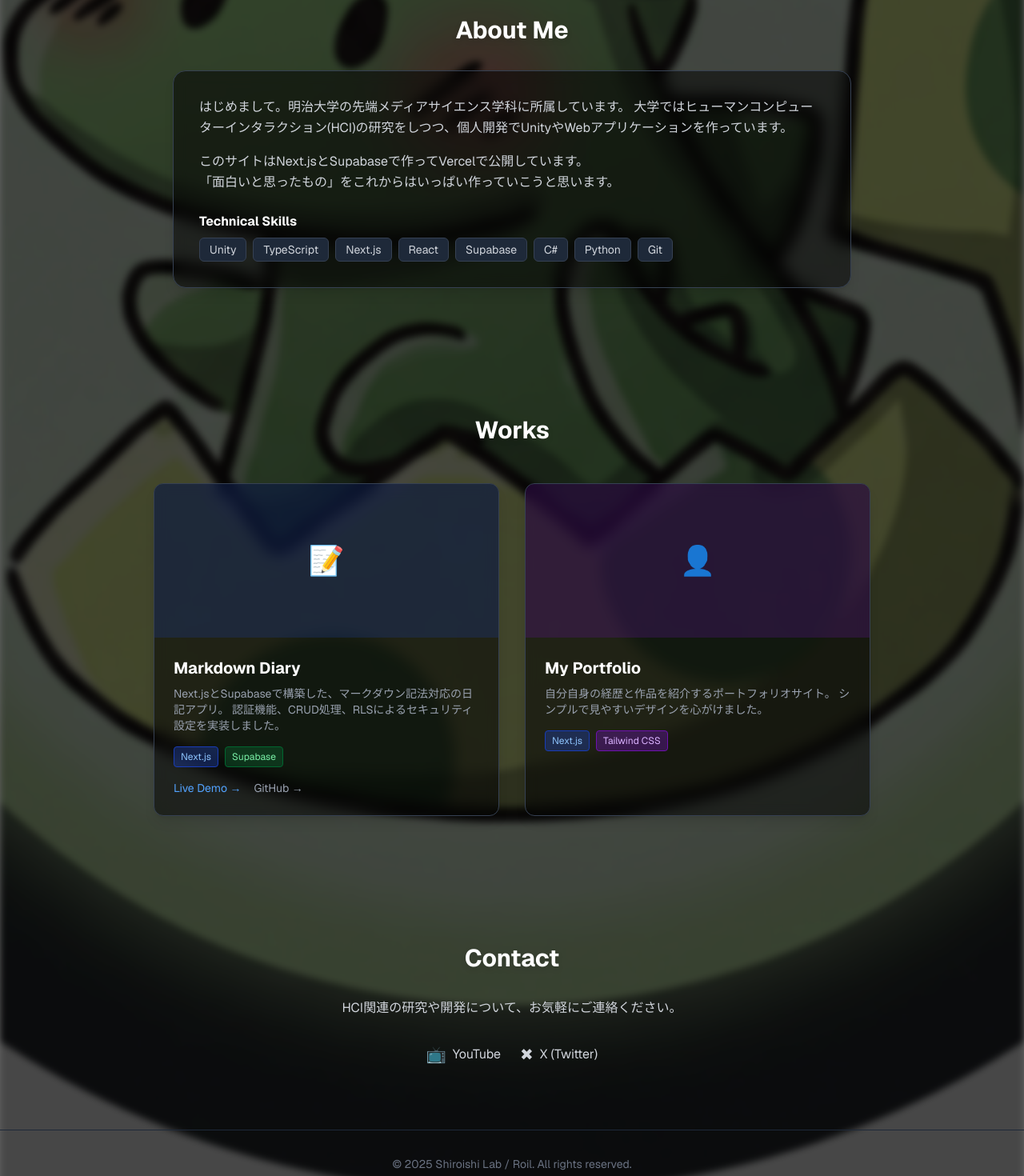
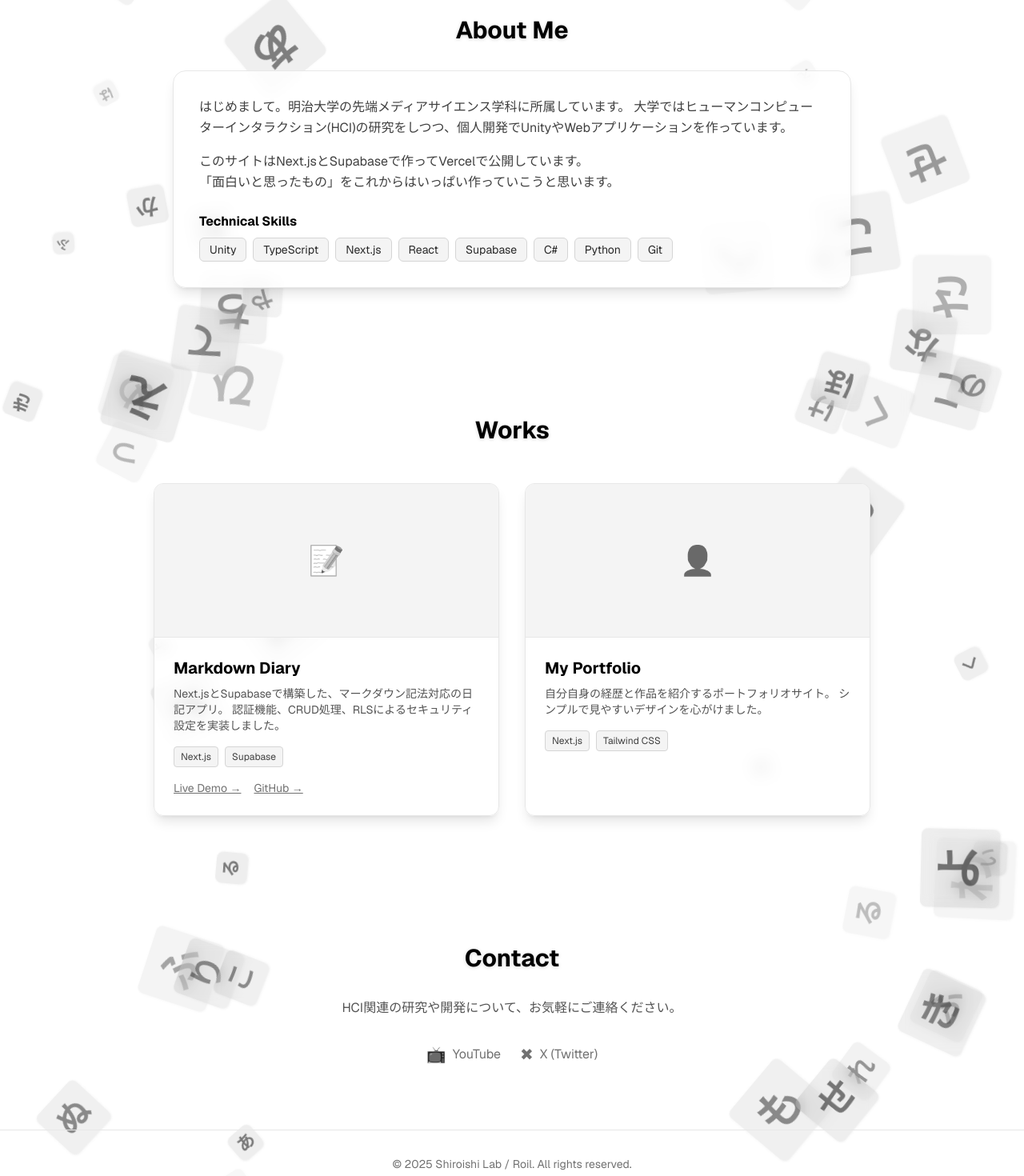
Before and after one commit to Roiril/my-portfolio, a Next.js app: page / in a window 1280 px wide. Shown: the part 860-2330 px from the top of the page at 80% size. Built offline with nearby package versions, Linux system fonts and the light colour scheme.

Commit message:
gray-fallmoji

```diff
--- a/app/page.tsx
+++ b/app/page.tsx
@@ -1,51 +1,215 @@
 "use client";
 import Link from 'next/link';
+import { useEffect, useState, useRef } from 'react';
+
+// ランダムな数値を生成する関数
+const random = (min: number, max: number) => Math.random() * (max - min) + min;
+
+// ひらがなのリスト
+const hiraganaChars = "あいうえおかきくけこさしすせそたちつてとなにぬねのはひふへほまみむめもやゆよらりるれろわをん";
+
+// 四角形のデータの型定義
+type Square = {
+  id: number;
+  side: 'left' | 'right';
+  initialLeft?: string;
+  initialRight?: string;
+  size: string;
+  opacity: number;
+  duration: string;
+  delay: string;
+  char: string;
+  fixedX?: number;
+  fixedY?: number;
+};
 
 export default function Home() {
+  const [squares, setSquares] = useState<Square[]>([]);
+
+  const draggingRef = useRef<{ id: number, side: 'left'|'right', offsetX: number, offsetY: number } | null>(null);
+
+  useEffect(() => {
+    const width = typeof window !== 'undefined' ? window.innerWidth : 1000;
+    const count = Math.max(10, Math.floor(width / 30));
+
+    const generateSquares = (side: 'left' | 'right') => {
+      return Array.from({ length: count }).map((_, i) => {
+        const sizeVal = random(20, 100);
+        const durationVal = sizeVal * 0.6 + 20;
+
+        return {
+          id: i,
+          side: side,
+          [side === 'left' ? 'initialLeft' : 'initialRight']: `${random(0, 25)}%`,
+          size: `${sizeVal}px`,
+          opacity: random(0.3, 0.7),
+          duration: `${durationVal}s`,
+          delay: `-${random(0, durationVal)}s`,
+          char: hiraganaChars[Math.floor(random(0, hiraganaChars.length))],
+        } as Square;
+      });
+    };
+
+    setSquares([...generateSquares('left'), ...generateSquares('right')]);
+  }, []);
+
+  useEffect(() => {
+    const handleMouseMove = (e: MouseEvent) => {
+      if (!draggingRef.current) return;
+
+      const { id, side, offsetX, offsetY } = draggingRef.current;
+      const newX = e.pageX - offsetX;
+      const newY = e.pageY - offsetY;
+
+      setSquares((prev) => prev.map(sq => {
+        if (sq.id === id && sq.side === side) {
+          return { ...sq, fixedX: newX, fixedY: newY };
+        }
+        return sq;
+      }));
+    };
+
+    const handleMouseUp = () => {
+      if (draggingRef.current) {
+        draggingRef.current = null;
+        document.body.style.cursor = 'auto';
+      }
+    };
+
+    window.addEventListener('mousemove', handleMouseMove);
+    window.addEventListener('mouseup', handleMouseUp);
+
+    return () => {
+      window.removeEventListener('mousemove', handleMouseMove);
+      window.removeEventListener('mouseup', handleMouseUp);
+    };
+  }, []);
+
+  const handleMouseDown = (e: React.MouseEvent<HTMLDivElement>, square: Square) => {
+    e.preventDefault();
+    e.stopPropagation();
+
+    const element = e.currentTarget;
+    const rect = element.getBoundingClientRect();
+
+    const offsetX = e.clientX - rect.left;
+    const offsetY = e.clientY - rect.top;
+
+    draggingRef.current = {
+      id: square.id,
+      side: square.side,
+      offsetX,
+      offsetY
+    };
+
+    const currentX = rect.left + window.scrollX;
+    const currentY = rect.top + window.scrollY;
+
+    setSquares((prev) => prev.map(sq => {
+      if (sq.id === square.id && sq.side === square.side) {
+        return { ...sq, fixedX: currentX, fixedY: currentY };
+      }
+      return sq;
+    }));
+
+    document.body.style.cursor = 'grabbing';
+  };
+
   return (
-    // bg-gray-50 を削除し、相対位置とテキスト色を白っぽく変更
-    <main className="relative min-h-screen text-gray-100 font-sans overflow-hidden">
+    // 白背景・黒文字に変更し、全体をグレースケール化
+    <main className="relative min-h-screen text-gray-900 font-sans overflow-hidden bg-white grayscale">
+      <style jsx>{`
+        @keyframes fall {
+          0% {
+            top: -10%;
+            transform: rotate(0deg);
+          }
+          100% {
+            top: 110%;
+            transform: rotate(360deg);
+          }
+        }
+      `}</style>
 
-      {/* ▼▼▼ ここが背景画像の層 ▼▼▼ */}
+      {/* ▼▼▼ 背景画像はここから削除し、ヒーローセクション内に移動しました ▼▼▼ */}
+
+      {/* ▼▼▼ 四角形の装飾層 (z-0) ▼▼▼ */}
+      {/* 背景が白になったので、四角形を黒っぽく変更 */}
+      <div className="absolute inset-0 z-0 pointer-events-none h-full overflow-hidden">
+        {squares.map((sq) => {
+          const isFixed = sq.fixedX !== undefined && sq.fixedY !== undefined;
+          return (
+            <div
+              key={`${sq.side}-${sq.id}`}
+              // 白背景に合わせて色を黒系(bg-black/10, text-black)に変更
+              className="absolute bg-black/10 backdrop-blur-sm shadow-sm flex items-center justify-center text-gray-800 font-bold select-none pointer-events-auto cursor-grab active:cursor-grabbing hover:bg-black/20 hover:shadow-md hover:scale-105 transition-colors duration-200"
+              style={{
+                width: sq.size,
+                height: sq.size,
+                opacity: sq.opacity,
+                borderRadius: '8px',
+                fontSize: `calc(${sq.size} * 0.6)`,
+                ...(isFixed ? {
+                  position: 'absolute',
+                  left: sq.fixedX,
+                  top: sq.fixedY,
+                  right: 'auto',
+                  transform: 'rotate(0deg)',
+                  animation: 'none',
+                  zIndex: 50,
+                } : {
+                  left: sq.side === 'left' ? sq.initialLeft : undefined,
+                  right: sq.side === 'right' ? sq.initialRight : undefined,
+                  animationName: 'fall',
+                  animationDuration: sq.duration,
+                  animationTimingFunction: 'linear',
+                  animationIterationCount: 'infinite',
+                  animationDelay: sq.delay,
+                })
+              }}
+              onMouseDown={(e) => handleMouseDown(e, sq)}
+            >
+              {sq.char}
+            </div>
+          );
+        })}
+      </div>
+
+
+      {/* ▼▼▼ コンテンツ層（z-10） ▼▼▼ */}
+      <div className="relative z-10 pointer-events-none">
+
+        {/* ヒーローセクション */}
+        {/* relativeを追加して背景画像の基準にする */}
+        <section className="relative flex flex-col items-center justify-center h-screen px-4 overflow-hidden">
+
+          {/* ▼▼▼ ヒーローセクション専用の背景画像 ▼▼▼ */}
           <div
             className="absolute inset-0 z-0"
             style={{
-          // ファイル名を 'Roil_hci_icon.png' に変更
               backgroundImage: "url('/images/Roil_hci_icon.png')",
-          backgroundSize: 'cover',   // 画面いっぱいに広げる
-          backgroundPosition: 'center', // 中央寄せ
-          filter: 'blur(4px) brightness(0.7)', // 少しぼかして暗くする（かっこいい雰囲気）
+              backgroundSize: 'contain',   // ウィンドウサイズに合わせて全体が見えるように
+              backgroundRepeat: 'no-repeat',
+              backgroundPosition: 'center',
+              opacity: 0.1, // 背景として薄く表示（文字を読みやすくするため）
             }}
           ></div>
-      {/* ▼▼▼ ここまでが背景画像の層 ▼▼▼ */}
 
-
-      {/* ▼▼▼ ここがカバー層（オーバーレイ） ▼▼▼ */}
-      {/* 半透明の黒い膜を重ねて、背景をなじませる */}
-      <div className="absolute inset-0 bg-black/60 z-10"></div>
-      {/* ▼▼▼ ここまでがカバー層 ▼▼▼ */}
-
-
-      {/* ▼▼▼ ここからがコンテンツ層（z-20で一番上に持ってくる） ▼▼▼ */}
-      <div className="relative z-20">
-
-        {/* ヒーローセクション */}
-        {/* bg-white shadow-sm を削除し、テキスト色を調整 */}
-        <section className="flex flex-col items-center justify-center h-screen px-4">
-          <div className="text-center space-y-4">
-            <h1 className="text-5xl font-extrabold tracking-tight text-white sm:text-6xl drop-shadow-lg">
-               <span className="text-blue-400">Shiroishi</span> Lab
+          {/* コンテンツ */}
+          <div className="relative z-10 text-center space-y-4 pointer-events-auto">
+            <h1 className="text-5xl font-extrabold tracking-tight text-black sm:text-6xl drop-shadow-sm">
+               <span className="text-gray-600">Shiroishi</span> Lab
             </h1>
-            <p className="text-xl text-gray-300 max-w-2xl mx-auto drop-shadow-md">
+            <p className="text-xl text-gray-600 max-w-2xl mx-auto">
               明治大学/先端メディアサイエンス学科
               <br />
               面白いと思ったものを作る。
             </p>
             <div className="mt-8 flex justify-center gap-4">
-              <a href="#works" className="px-6 py-3 rounded-full bg-blue-600 text-white font-medium hover:bg-blue-700 transition shadow-lg">
+              <a href="#works" className="px-6 py-3 rounded-full bg-black text-white font-medium hover:bg-gray-800 transition shadow-lg">
                 View Works
               </a>
-              <a href="#contact" className="px-6 py-3 rounded-full border border-gray-400 text-gray-200 hover:bg-white/10 transition shadow-lg">
+              <a href="#contact" className="px-6 py-3 rounded-full border border-gray-400 text-gray-600 hover:bg-gray-100 hover:text-black transition shadow-lg">
                 Contact Me
               </a>
             </div>
@@ -53,25 +217,24 @@ export default function Home() {
         </section>
 
         {/* Aboutセクション */}
-        {/* 背景を半透明の黒（bg-black/50）にし、枠線を調整 */}
         <section id="about" className="py-20 px-6 max-w-4xl mx-auto">
-          <h2 className="text-3xl font-bold mb-8 text-center text-white drop-shadow-md">About Me</h2>
-          <div className="bg-black/50 p-8 rounded-2xl shadow-lg border border-gray-700 backdrop-blur-sm">
-            <p className="leading-relaxed text-gray-300 mb-4">
+          <h2 className="text-3xl font-bold mb-8 text-center text-black drop-shadow-sm pointer-events-auto">About Me</h2>
+          {/* 白背景用のカードデザインに変更 */}
+          <div className="bg-white/80 p-8 rounded-2xl shadow-lg border border-gray-200 backdrop-blur-sm pointer-events-auto">
+            <p className="leading-relaxed text-gray-700 mb-4">
               はじめまして。明治大学の先端メディアサイエンス学科に所属しています。
               大学ではヒューマンコンピューターインタラクション(HCI)の研究をしつつ、個人開発でUnityやWebアプリケーションを作っています。
             </p>
-            <p className="leading-relaxed text-gray-300">
+            <p className="leading-relaxed text-gray-700">
               このサイトはNext.jsとSupabaseで作ってVercelで公開しています。 <br />
               「面白いと思ったもの」をこれからはいっぱい作っていこうと思います。
             </p>
 
             <div className="mt-6">
-              <h3 className="font-bold text-white mb-2">Technical Skills</h3>
+              <h3 className="font-bold text-black mb-2">Technical Skills</h3>
               <div className="flex flex-wrap gap-2">
-                {/* スキルタグの色をダークモード寄りに調整 */}
                 {['Unity', 'TypeScript', 'Next.js', 'React', 'Supabase','C#' ,'Python', 'Git'].map((skill) => (
-                  <span key={skill} className="px-3 py-1 bg-gray-800 text-gray-300 rounded-md text-sm border border-gray-700">
+                  <span key={skill} className="px-3 py-1 bg-gray-100 text-gray-800 rounded-md text-sm border border-gray-300">
                     {skill}
                   </span>
                 ))}
@@ -81,33 +244,31 @@ export default function Home() {
         </section>
 
         {/* Worksセクション */}
-        {/* 背景色の bg-gray-100 を削除 */}
         <section id="works" className="py-20 px-6">
           <div className="max-w-4xl mx-auto">
-            <h2 className="text-3xl font-bold mb-12 text-center text-white drop-shadow-md">Works</h2>
+            <h2 className="text-3xl font-bold mb-12 text-center text-black drop-shadow-sm pointer-events-auto">Works</h2>
             <div className="grid md:grid-cols-2 gap-8">
 
               {/* 作品1: Markdown Diary */}
-              {/* カードの背景を半透明の黒にし、テキスト色を調整 */}
-              <div className="bg-black/50 rounded-xl overflow-hidden shadow-lg border border-gray-700 backdrop-blur-sm hover:border-blue-500 transition">
-                <div className="h-48 bg-blue-900/30 flex items-center justify-center">
-                  <span className="text-4xl">📝</span>
+              <div className="bg-white/80 rounded-xl overflow-hidden shadow-lg border border-gray-200 backdrop-blur-sm hover:border-gray-400 transition pointer-events-auto">
+                <div className="h-48 bg-gray-100 flex items-center justify-center border-b border-gray-200">
+                  <span className="text-4xl grayscale">📝</span>
                 </div>
                 <div className="p-6">
-                  <h3 className="text-xl font-bold mb-2 text-white">Markdown Diary</h3>
-                  <p className="text-gray-400 text-sm mb-4">
+                  <h3 className="text-xl font-bold mb-2 text-black">Markdown Diary</h3>
+                  <p className="text-gray-600 text-sm mb-4">
                     Next.jsとSupabaseで構築した、マークダウン記法対応の日記アプリ。
                     認証機能、CRUD処理、RLSによるセキュリティ設定を実装しました。
                   </p>
                   <div className="flex flex-wrap gap-2 mb-4">
-                    <span className="text-xs px-2 py-1 bg-blue-900/50 text-blue-300 rounded border border-blue-800">Next.js</span>
-                    <span className="text-xs px-2 py-1 bg-green-900/50 text-green-300 rounded border border-green-800">Supabase</span>
+                    <span className="text-xs px-2 py-1 bg-gray-100 text-gray-700 rounded border border-gray-300">Next.js</span>
+                    <span className="text-xs px-2 py-1 bg-gray-100 text-gray-700 rounded border border-gray-300">Supabase</span>
                   </div>
                   <div className="flex gap-4">
-                    <a href="https://my-markdown-diary.vercel.app" target="_blank" rel="noopener noreferrer" className="text-blue-400 hover:underline text-sm">
+                    <a href="https://my-markdown-diary.vercel.app" target="_blank" rel="noopener noreferrer" className="text-gray-500 hover:text-black underline text-sm transition">
                       Live Demo →
                     </a>
-                    <a href="https://github.com/YourName/my-markdown-diary" target="_blank" rel="noopener noreferrer" className="text-gray-400 hover:underline text-sm">
+                    <a href="https://github.com/YourName/my-markdown-diary" target="_blank" rel="noopener noreferrer" className="text-gray-500 hover:text-black underline text-sm transition">
                       GitHub →
                     </a>
                   </div>
@@ -115,19 +276,19 @@ export default function Home() {
               </div>
 
               {/* 作品2: My Portfolio */}
-              <div className="bg-black/50 rounded-xl overflow-hidden shadow-lg border border-gray-700 backdrop-blur-sm hover:border-purple-500 transition">
-                <div className="h-48 bg-purple-900/30 flex items-center justify-center">
-                  <span className="text-4xl">👤</span>
+              <div className="bg-white/80 rounded-xl overflow-hidden shadow-lg border border-gray-200 backdrop-blur-sm hover:border-gray-400 transition pointer-events-auto">
+                <div className="h-48 bg-gray-100 flex items-center justify-center border-b border-gray-200">
+                  <span className="text-4xl grayscale">👤</span>
                 </div>
                 <div className="p-6">
-                  <h3 className="text-xl font-bold mb-2 text-white">My Portfolio</h3>
-                  <p className="text-gray-400 text-sm mb-4">
+                  <h3 className="text-xl font-bold mb-2 text-black">My Portfolio</h3>
+                  <p className="text-gray-600 text-sm mb-4">
                     自分自身の経歴と作品を紹介するポートフォリオサイト。
                     シンプルで見やすいデザインを心がけました。
                   </p>
                   <div className="flex flex-wrap gap-2 mb-4">
-                    <span className="text-xs px-2 py-1 bg-blue-900/50 text-blue-300 rounded border border-blue-800">Next.js</span>
-                    <span className="text-xs px-2 py-1 bg-purple-900/50 text-purple-300 rounded border border-purple-800">Tailwind CSS</span>
+                    <span className="text-xs px-2 py-1 bg-gray-100 text-gray-700 rounded border border-gray-300">Next.js</span>
+                    <span className="text-xs px-2 py-1 bg-gray-100 text-gray-700 rounded border border-gray-300">Tailwind CSS</span>
                   </div>
                 </div>
               </div>
@@ -138,29 +299,30 @@ export default function Home() {
 
         {/* Contactセクション */}
         <section id="contact" className="py-20 px-6 max-w-2xl mx-auto text-center">
-          <h2 className="text-3xl font-bold mb-8 text-white drop-shadow-md">Contact</h2>
-          <p className="text-gray-300 mb-8">
+          <div className="pointer-events-auto">
+            <h2 className="text-3xl font-bold mb-8 text-black drop-shadow-sm">Contact</h2>
+            <p className="text-gray-600 mb-8">
               HCI関連の研究や開発について、お気軽にご連絡ください。
             </p>
             <div className="flex justify-center gap-6">
-            {/* リンクの色を明るく調整 */}
-            <a href="https://www.youtube.com/@Roil_HCI" target="_blank" rel="noopener noreferrer" className="flex items-center gap-2 text-gray-300 hover:text-red-400 transition">
+              <a href="https://www.youtube.com/@Roil_HCI" target="_blank" rel="noopener noreferrer" className="flex items-center gap-2 text-gray-500 hover:text-black transition">
                 <span className="text-xl">📺</span> YouTube
               </a>
-            <a href="https://x.com/Roil_HCI" target="_blank" rel="noopener noreferrer" className="flex items-center gap-2 text-gray-300 hover:text-blue-400 transition">
+              <a href="https://x.com/Roil_HCI" target="_blank" rel="noopener noreferrer" className="flex items-center gap-2 text-gray-500 hover:text-black transition">
                 <span className="text-xl">✖</span> X (Twitter)
               </a>
+            </div>
           </div>
         </section>
 
         {/* フッター */}
-        <footer className="py-8 text-center text-gray-500 text-sm border-t border-gray-800">
+        <footer className="py-8 text-center text-gray-500 text-sm border-t border-gray-200">
+          <span className="pointer-events-auto">
             © {new Date().getFullYear()} Shiroishi Lab / Roil. All rights reserved.
+          </span>
         </footer>
 
       </div>
-      {/* ▲▲▲ ここまでがコンテンツ層 ▲▲▲ */}
-
     </main>
   );
 }
```
Lines whose indentation alone changed are shown as unchanged.
